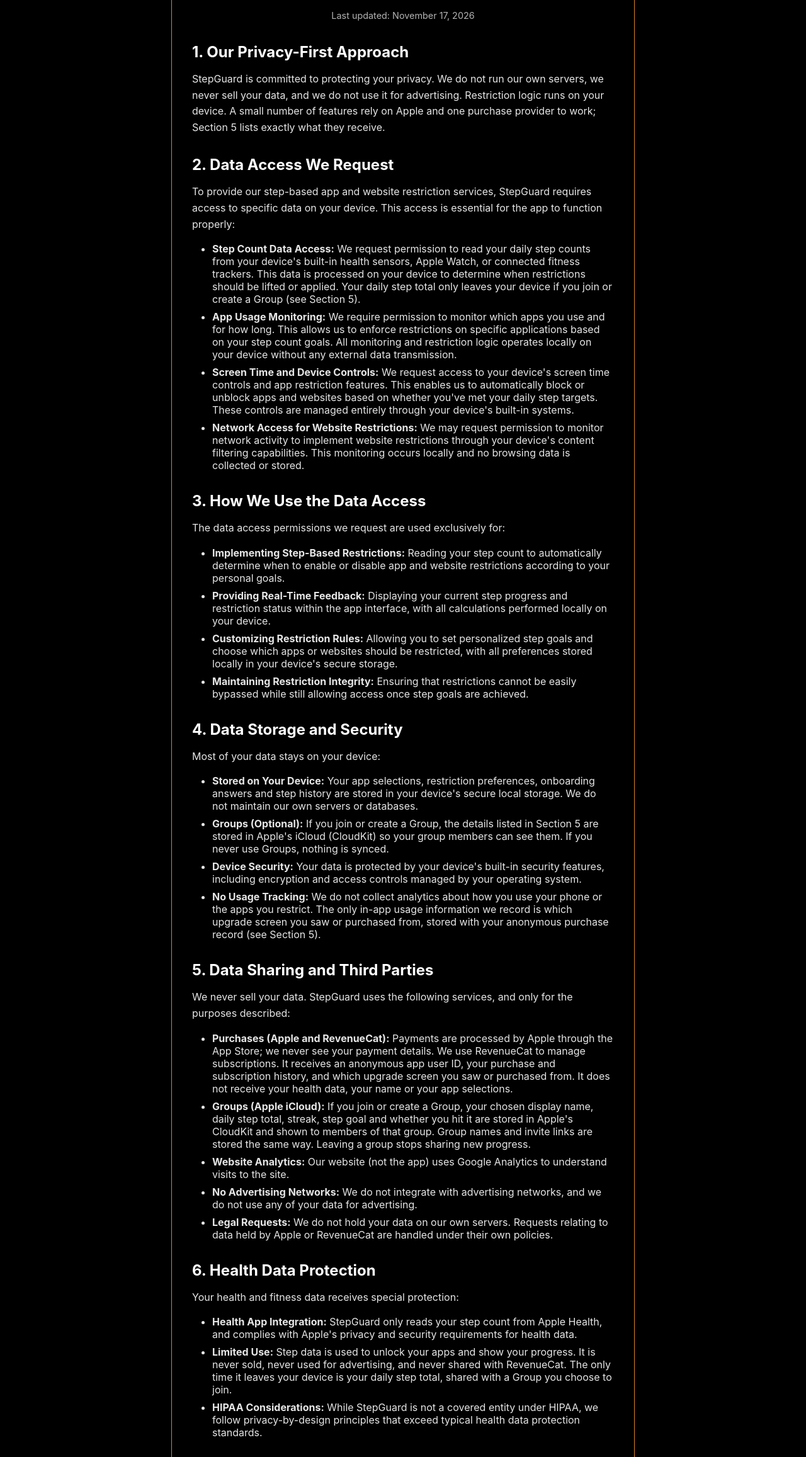
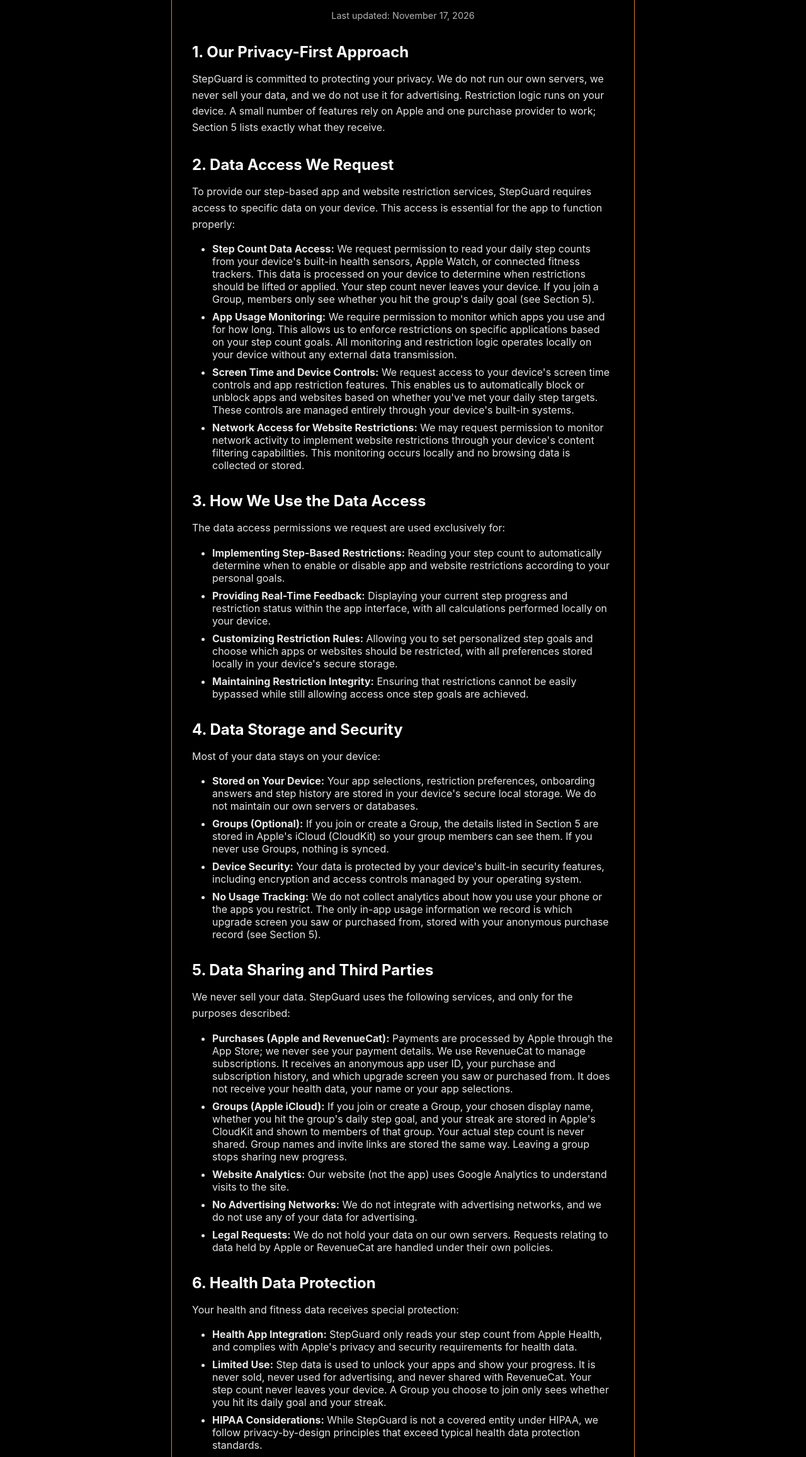
Before and after one commit to Bazee-code/StepGuardWeb, a plain HTML site: page privacy.html in a window 1280 px wide. Shown: the part 205-2519 px from the top of the page at 63% size. Drawn offline with Linux system fonts and the light colour scheme.

Commit message:
Groups share goal completion and streak, not step counts
Matches the app change: group members see a display name, whether each
person hit the group's daily goal and their streak. The step count itself
never leaves the device.

Co-Authored-By: Claude Opus 5.5 <noreply@anthropic.com>

```diff
--- a/privacy.html
+++ b/privacy.html
@@ -47,7 +47,7 @@
             <h2>2. Data Access We Request</h2>
             <p>To provide our step-based app and website restriction services, StepGuard requires access to specific data on your device. This access is essential for the app to function properly:</p>
             <ul>
-                <li><strong>Step Count Data Access:</strong> We request permission to read your daily step counts from your device's built-in health sensors, Apple Watch, or connected fitness trackers. This data is processed on your device to determine when restrictions should be lifted or applied. Your daily step total only leaves your device if you join or create a Group (see Section 5).</li>
+                <li><strong>Step Count Data Access:</strong> We request permission to read your daily step counts from your device's built-in health sensors, Apple Watch, or connected fitness trackers. This data is processed on your device to determine when restrictions should be lifted or applied. Your step count never leaves your device. If you join a Group, members only see whether you hit the group's daily goal (see Section 5).</li>
                 <li><strong>App Usage Monitoring:</strong> We require permission to monitor which apps you use and for how long. This allows us to enforce restrictions on specific applications based on your step count goals. All monitoring and restriction logic operates locally on your device without any external data transmission.</li>
                 <li><strong>Screen Time and Device Controls:</strong> We request access to your device's screen time controls and app restriction features. This enables us to automatically block or unblock apps and websites based on whether you've met your daily step targets. These controls are managed entirely through your device's built-in systems.</li>
                 <li><strong>Network Access for Website Restrictions:</strong> We may request permission to monitor network activity to implement website restrictions through your device's content filtering capabilities. This monitoring occurs locally and no browsing data is collected or stored.</li>
@@ -75,7 +75,7 @@
             <p>We never sell your data. StepGuard uses the following services, and only for the purposes described:</p>
             <ul>
                 <li><strong>Purchases (Apple and RevenueCat):</strong> Payments are processed by Apple through the App Store; we never see your payment details. We use RevenueCat to manage subscriptions. It receives an anonymous app user ID, your purchase and subscription history, and which upgrade screen you saw or purchased from. It does not receive your health data, your name or your app selections.</li>
-                <li><strong>Groups (Apple iCloud):</strong> If you join or create a Group, your chosen display name, daily step total, streak, step goal and whether you hit it are stored in Apple's CloudKit and shown to members of that group. Group names and invite links are stored the same way. Leaving a group stops sharing new progress.</li>
+                <li><strong>Groups (Apple iCloud):</strong> If you join or create a Group, your chosen display name, whether you hit the group's daily step goal, and your streak are stored in Apple's CloudKit and shown to members of that group. Your actual step count is never shared. Group names and invite links are stored the same way. Leaving a group stops sharing new progress.</li>
                 <li><strong>Website Analytics:</strong> Our website (not the app) uses Google Analytics to understand visits to the site.</li>
                 <li><strong>No Advertising Networks:</strong> We do not integrate with advertising networks, and we do not use any of your data for advertising.</li>
                 <li><strong>Legal Requests:</strong> We do not hold your data on our own servers. Requests relating to data held by Apple or RevenueCat are handled under their own policies.</li>
@@ -85,7 +85,7 @@
             <p>Your health and fitness data receives special protection:</p>
             <ul>
                 <li><strong>Health App Integration:</strong> StepGuard only reads your step count from Apple Health, and complies with Apple's privacy and security requirements for health data.</li>
-                <li><strong>Limited Use:</strong> Step data is used to unlock your apps and show your progress. It is never sold, never used for advertising, and never shared with RevenueCat. The only time it leaves your device is your daily step total, shared with a Group you choose to join.</li>
+                <li><strong>Limited Use:</strong> Step data is used to unlock your apps and show your progress. It is never sold, never used for advertising, and never shared with RevenueCat. Your step count never leaves your device. A Group you choose to join only sees whether you hit its daily goal and your streak.</li>
                 <li><strong>HIPAA Considerations:</strong> While StepGuard is not a covered entity under HIPAA, we follow privacy-by-design principles that exceed typical health data protection standards.</li>
             </ul>
 
@@ -101,7 +101,7 @@
             <h2>8. Children's Privacy</h2>
             <p>StepGuard's privacy-first design makes it suitable for users of all ages:</p>
             <ul>
-                <li><strong>Minimal Data:</strong> StepGuard does not ask for a name, email address or account. The optional Groups feature shares a chosen display name and daily step progress with group members, so younger users should only join groups with people they know.</li>
+                <li><strong>Minimal Data:</strong> StepGuard does not ask for a name, email address or account. The optional Groups feature shares a chosen display name, whether you hit the daily goal and your streak with group members, so younger users should only join groups with people they know.</li>
                 <li><strong>Parental Controls:</strong> Parents can monitor and control the app's permissions through standard device parental control features.</li>
                 <li><strong>Educational Use:</strong> The app can help children develop healthy digital habits without compromising their privacy.</li>
             </ul>
```
Also changed, not shown: faq.html (+1 -1 lines), terms.html (+1 -1 lines).
